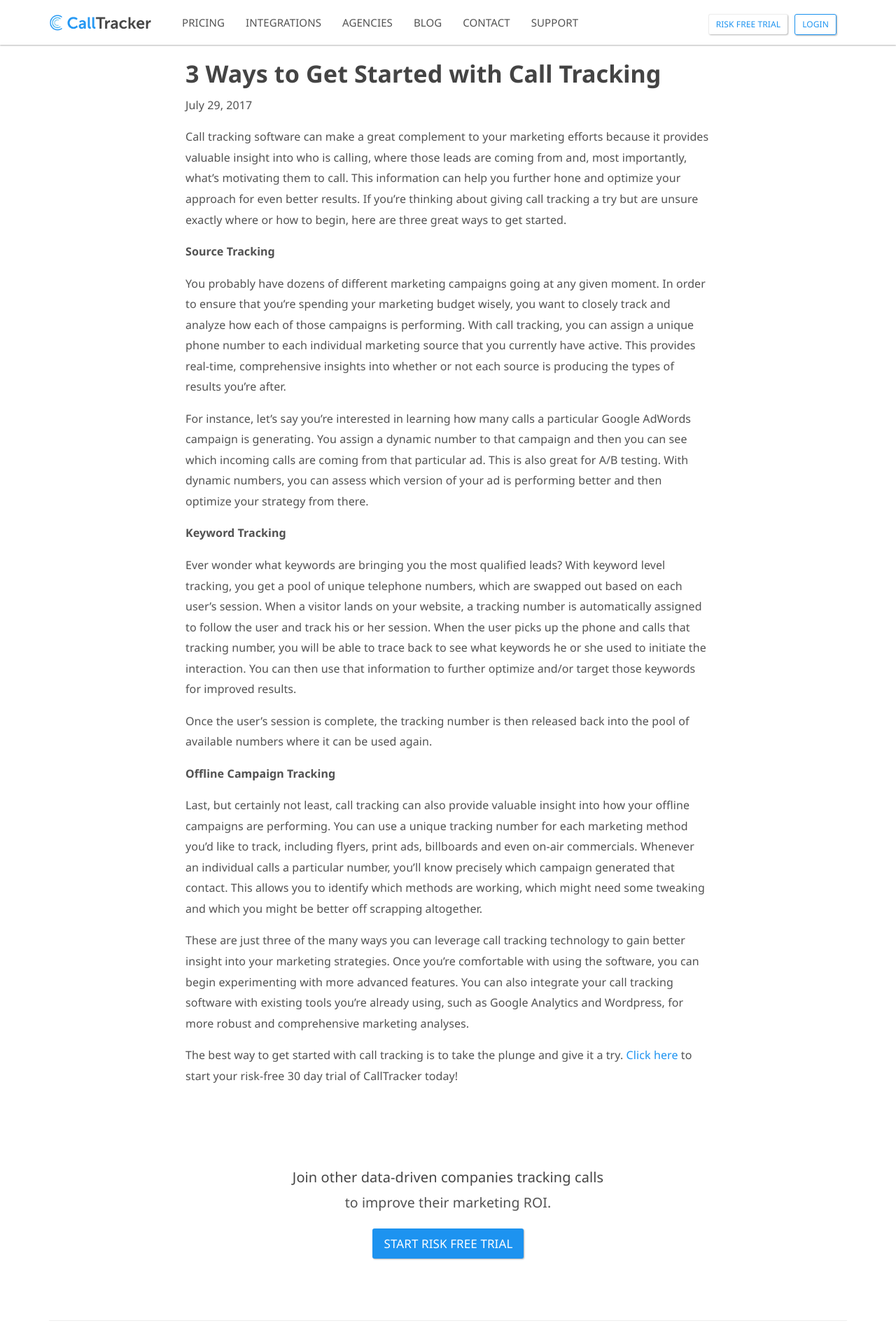
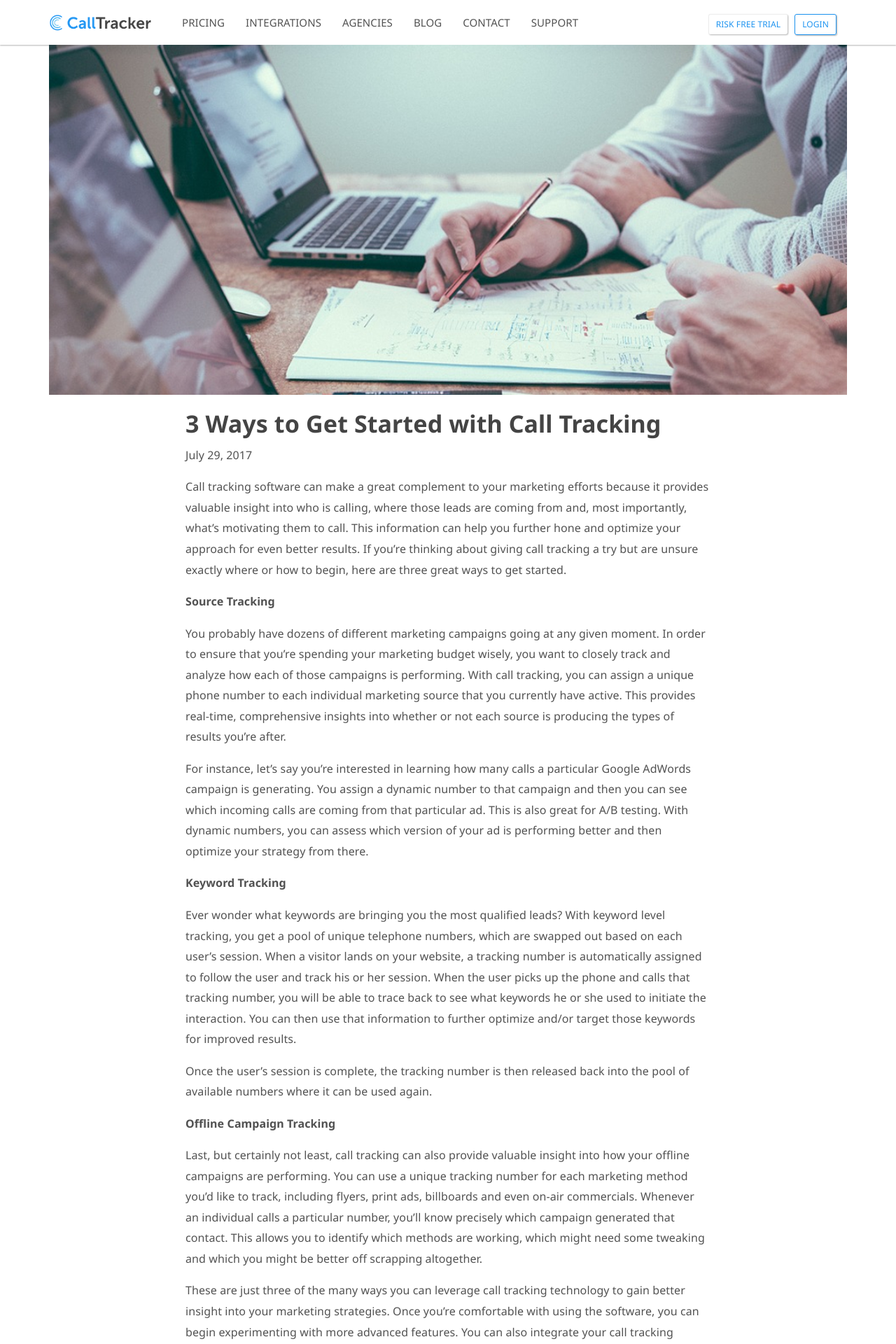
Before and after one commit to sumonst21/calltrackerio-site, a Jekyll site: the page built from _posts/2017-07-29-3-ways-to-get-started-with-call-tracking.md, in a window 1280 px wide. Shown: the top 1920 px of the page at 70% size. Built offline with Jekyll 4.4.1, drawn with Linux system fonts in a browser that asks for light colours; comment, search, counter and statistics services are not loaded.

Commit message:
add featured image to new post

```diff
--- a/_posts/2017-07-29-3-ways-to-get-started-with-call-tracking.md
+++ b/_posts/2017-07-29-3-ways-to-get-started-with-call-tracking.md
@@ -6,7 +6,7 @@ categories:
 layout: post
 author:
 category: 'marketing'
-image: ''
+image: '/images/posts/getstartedwithcalltracking.png'
 excerpt: 'Call tracking software can make a great complement to your marketing efforts because it provides valuable insight into who is calling, where those leads are coming from and, most importantly, what’s motivating them to call. This information can help you further hone and optimize your approach for even better results. If you’re thinking about giving call tracking a try but are unsure exactly where or how to begin, here are three great ways to get started.'
 ---
 Call tracking software can make a great complement to your marketing efforts because it provides valuable insight into who is calling, where those leads are coming from and, most importantly, what’s motivating them to call. This information can help you further hone and optimize your approach for even better results. If you’re thinking about giving call tracking a try but are unsure exactly where or how to begin, here are three great ways to get started.
```
Also changed, not shown: images/posts/getstartedwithcalltracking.png (added).
